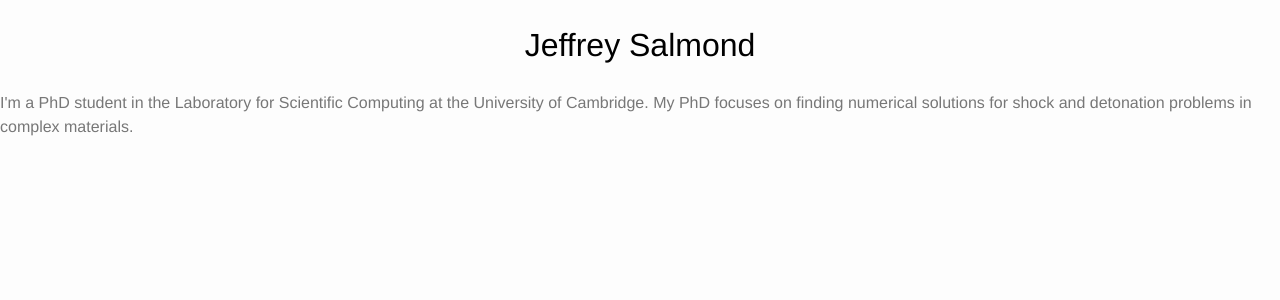
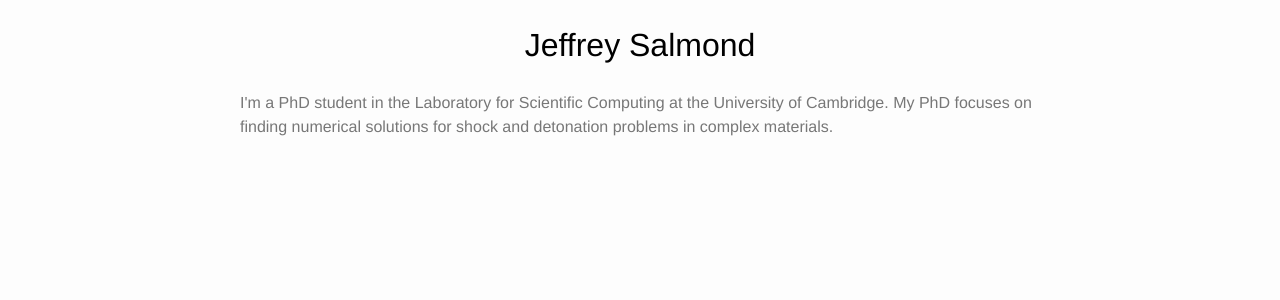
Before and after one commit to mjArcher/mjArcher.github.io, a Jekyll site: the page built from index.html, in a window 1280 px wide. Shown: the top 300 px of the page. Built offline with Jekyll 4.4.1, drawn with Linux system fonts in a browser that asks for light colours.

Commit message:
apply centering and max-width to body

```diff
--- a/css/main.sass
+++ b/css/main.sass
@@ -9,6 +9,9 @@ body
   color: #777
   background-color: #fdfdfd
 
+  max-width: 50em
+  margin: 0 auto
+
   h1, h2, h3, h4, h5
     font-weight: 100
 
```
